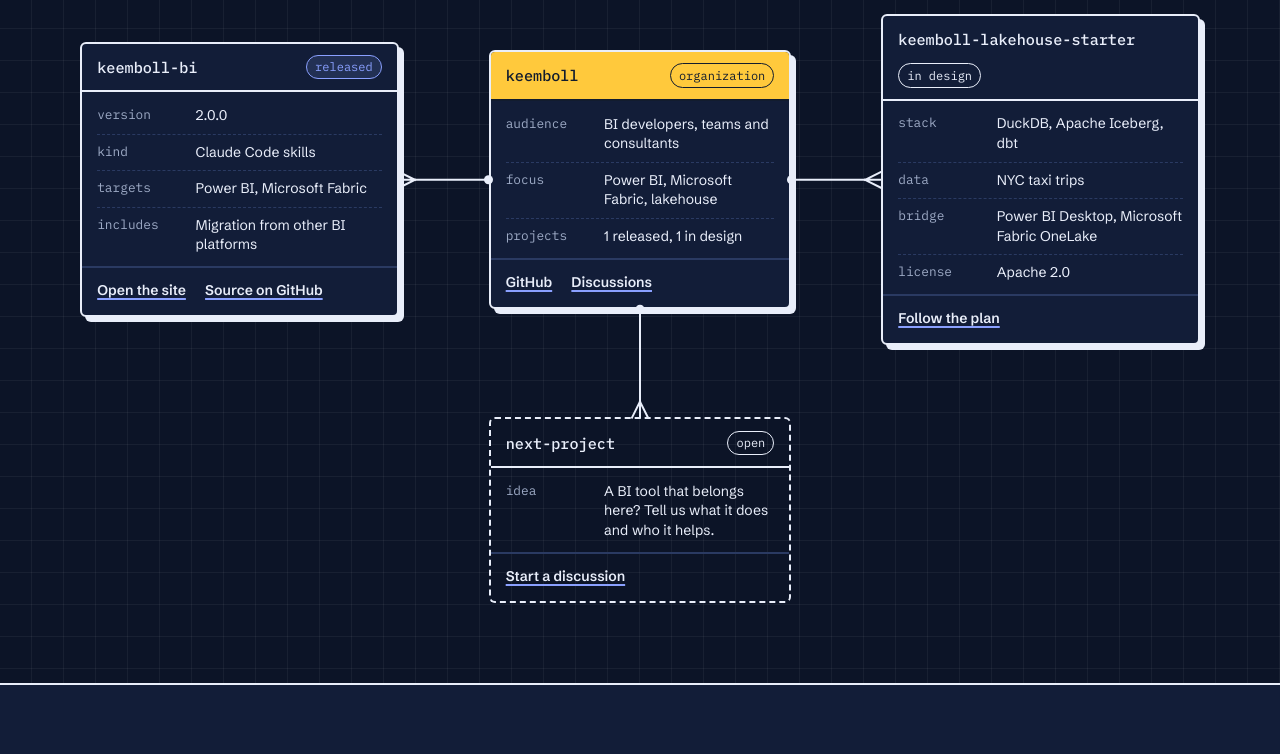
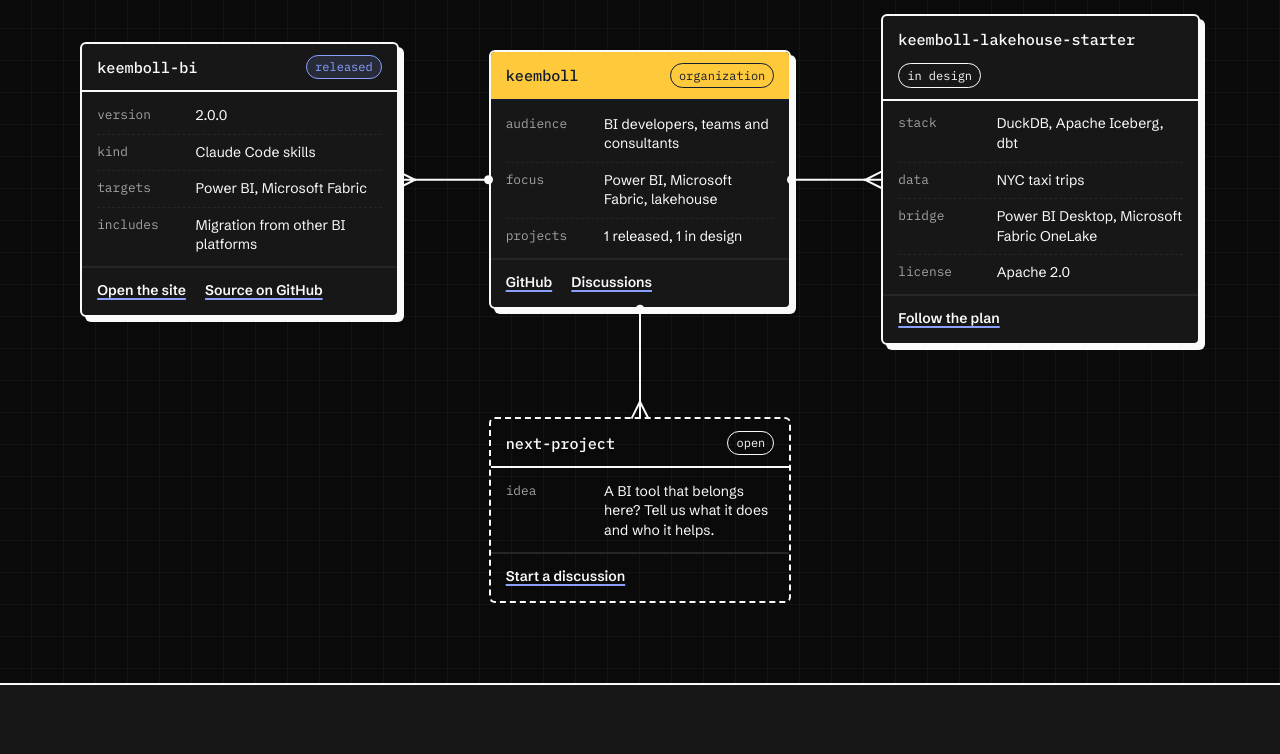
Before and after one commit to Keemboll/keemboll.github.io, a plain HTML site: page index.html in a window 1280 px wide. Shown: the part 547-1301 px from the top of the page. Drawn offline with Linux system fonts and the light colour scheme.

Commit message:
style: neutral black dark theme (next-forge/shadcn palette)
Co-Authored-By: Claude Sonnet 5.5 <noreply@anthropic.com>

```diff
--- a/index.html
+++ b/index.html
@@ -7,7 +7,7 @@
   <meta name="description" content="Keemboll is an open-source organization for BI developers, teams and consultants. Skills, starters and tools for Power BI, Microsoft Fabric and the lakehouse.">
   <meta name="color-scheme" content="dark light">
   <script src="/scripts/theme.js"></script>
-  <meta name="theme-color" content="#121c2e">
+  <meta name="theme-color" content="#0a0a0a">
   <link rel="canonical" href="https://keemboll.com/">
   <link rel="icon" href="/assets/favicon.svg" type="image/svg+xml">
   <meta property="og:type" content="website">
--- a/styles/style.css
+++ b/styles/style.css
@@ -26,12 +26,12 @@
 :root {
   color-scheme: dark;
 
-  --paper: #0c1427;
-  --grid: rgba(255, 255, 255, 0.05);
-  --card: #121d38;
-  --ink: #e9eefa;
-  --muted: #9eabc6;
-  --line: #2a3a62;
+  --paper: #0a0a0a;
+  --grid: rgba(255, 255, 255, 0.04);
+  --card: #171717;
+  --ink: #fafafa;
+  --muted: #a3a3a3;
+  --line: #262626;
   --cobalt: #8aa0ff;
   --cobalt-soft: rgba(138, 160, 255, 0.14);
   --marigold: #ffc93c;
```
